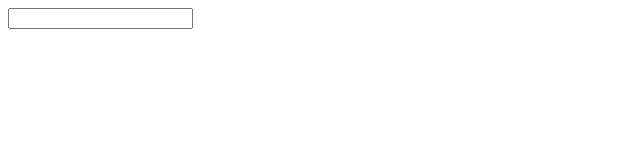
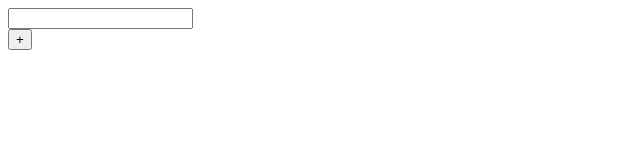
Before and after one commit to ArcherDiego/Recipe-React, a React (Create React App) app: page / in a window 1280 px wide. Shown: the top 160 px of the page, without its empty margins (0-640 px from the left). Built offline with nearby package versions, Linux system fonts and the light colour scheme.

Commit message:
docs(scope): changing scope of project

```diff
--- a/package.json
+++ b/package.json
@@ -36,5 +36,6 @@
       "last 1 firefox version",
       "last 1 safari version"
     ]
-  }
+  },
+  "type": "module"
 }
--- a/public/index.html
+++ b/public/index.html
@@ -2,7 +2,7 @@
 <html lang="en">
   <head>
     <meta charset="utf-8" />
-    <link rel="icon" href="%PUBLIC_URL%/favicon.ico" />
+    <link rel="icon" href="favicon-recipe.ico" />
     <meta name="viewport" content="width=device-width, initial-scale=1" />
     <meta name="theme-color" content="#000000" />
     <meta
@@ -10,34 +10,11 @@
       content="Web site created using create-react-app"
     />
     <link rel="apple-touch-icon" href="%PUBLIC_URL%/logo192.png" />
-    <!--
-      manifest.json provides metadata used when your web app is installed on a
-      user's mobile device or desktop. See https://developers.google.com/web/fundamentals/web-app-manifest/
-    -->
     <link rel="manifest" href="%PUBLIC_URL%/manifest.json" />
-    <!--
-      Notice the use of %PUBLIC_URL% in the tags above.
-      It will be replaced with the URL of the `public` folder during the build.
-      Only files inside the `public` folder can be referenced from the HTML.
-
-      Unlike "/favicon.ico" or "favicon.ico", "%PUBLIC_URL%/favicon.ico" will
-      work correctly both with client-side routing and a non-root public URL.
-      Learn how to configure a non-root public URL by running `npm run build`.
-    -->
-    <title>React App</title>
+    <title>Recipe List</title>
   </head>
   <body>
     <noscript>You need to enable JavaScript to run this app.</noscript>
     <div id="root"></div>
-    <!--
-      This HTML file is a template.
-      If you open it directly in the browser, you will see an empty page.
-
-      You can add webfonts, meta tags, or analytics to this file.
-      The build step will place the bundled scripts into the <body> tag.
-
-      To begin the development, run `npm start` or `yarn start`.
-      To create a production bundle, use `npm run build` or `yarn build`.
-    -->
   </body>
 </html>
--- a/src/App.js
+++ b/src/App.js
@@ -1,11 +1,22 @@
+import Button from "./components/Button";
 import Input from "./components/Input";
 
-function App() {
+const App = () => {
   return (
     <div className="App">
-      <form>
-        <Input />
-      </form>
+      <header>
+
+      </header>
+      <main>
+        <form>
+          <label></label>
+          <Input />
+        </form>
+        <Button name={ '+' } />
+      </main>
+      <footer>
+
+      </footer>
     </div>
   );
 }
--- /dev/null
+++ b/src/components/Button/index.js
@@ -0,0 +1,7 @@
+const Button = ({ name }) => {
+    return (
+        <button>{ name }</button>
+    )
+}
+
+export default Button
```
Also changed, not shown: 2 other files (tests, documents, lock files or other folders).
